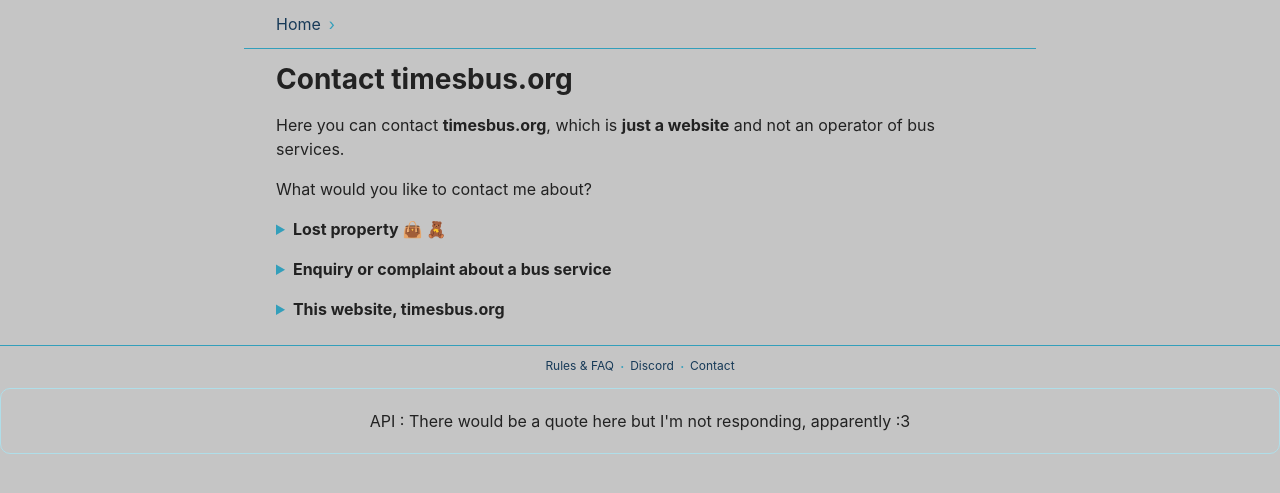
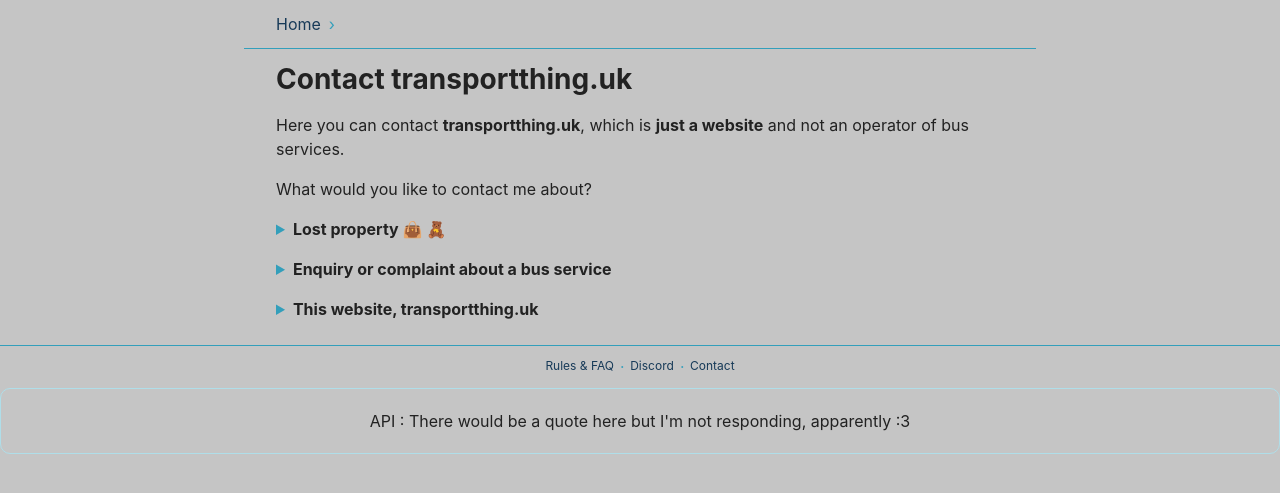
Before and after one commit to iMarkeh/timesbus.org, a Django app: template busstops/templates/contact.html in a window 1280 px wide. Shown: the part 56-549 px from the top of the page. Run offline with Django 4.2, Linux system fonts and the light colour scheme; the template is opened without the code that fills it, so the values that code supplies are empty; style sheets or scripts are compiled from the project's sources; some web fonts are replaced; grey boxes are pictures that could not be loaded.

Commit message:
dammit ash...

```diff
--- a/api/templates/rest_framework/api.html
+++ b/api/templates/rest_framework/api.html
@@ -1,7 +1,7 @@
 {% extends "rest_framework/base.html" %}
 
-{% block title %}{% if name %}{{ name }} – {% endif %}API – timesbus.org{% endblock %}
+{% block title %}{% if name %}{{ name }} – {% endif %}API – transportthing.uk{% endblock %}
 
 {% block branding %}
-    <a class='navbar-brand' href='/'>timesbus.org</a>
+    <a class='navbar-brand' href='/'>transportthing.uk</a>
 {% endblock branding %}
--- a/buses/settings.py
+++ b/buses/settings.py
@@ -310,7 +310,9 @@ ALLOW_VEHICLE_NOTES_OPERATORS = (
     "SCLK",  # Scottish Citylink
     "ie-526",  # Irish Citylink
     "ie-1178",  # Dublin Express
-    "ie-7778000" # Citylink...
+    "ie-7778000", # Citylink...
+    "PRES", # Preservation
+    "MOTGTM" # MoTGM
 )
 
 NEW_VEHICLE_WEBHOOK_URL = os.environ.get("NEW_VEHICLE_WEBHOOK_URL")
--- a/busstops/templates/contact.html
+++ b/busstops/templates/contact.html
@@ -1,9 +1,9 @@
 {% extends 'page.html' %}
 
-{% block title %}Contact timesbus.org{% endblock %}
+{% block title %}Contact transportthing.uk{% endblock %}
 
 {% block canonical %}
-    <link rel="canonical" href="https://timesbus.org/contact">
+    <link rel="canonical" href="https://transportthing.uk/contact">
 {% endblock canonical %}
 
 {% block bodyclass %}narrow{% endblock %}
@@ -18,9 +18,9 @@
 
 {% else %}
 
-    <h1>Contact timesbus.org</h1>
+    <h1>Contact transportthing.uk</h1>
 
-    <p>Here you can contact <strong>timesbus.org</strong>, which is <strong>just a website</strong> and not an operator of bus services.</p>
+    <p>Here you can contact <strong>transportthing.uk</strong>, which is <strong>just a website</strong> and not an operator of bus services.</p>
 
     <p>What would you like to contact me about?</p>
 
@@ -38,12 +38,12 @@
     </details>
 
     <details{% if form.is_bound or form.initial.message %} open{% endif %}>
-        <summary>This website, timesbus.org</summary>
+        <summary>This website, transportthing.uk</summary>
 
         {% load email_obfuscator %}
 
         <p>For matters pertaining to <strong>this website</strong>,
-        you can email {{ 'contact@timesbus.org'|obfuscate_mailto }}
+        you can email {{ 'contact@transportthing.uk'|obfuscate_mailto }}
         or use this form:</p>
 
         <form action="/contact" method="post">
--- a/busstops/templates/jinja2/motd_partial.html
+++ b/busstops/templates/jinja2/motd_partial.html
@@ -12,7 +12,7 @@
         })
     }
     function fetchAprilQuote() {
-        $.getJSON("https://api.snubs.dev/quotes/random?tags=tb-april&published=true", function (quotes) {
+        $.getJSON("https://snubs.apilogic.uk/quotes/random?tags=tb-april&published=true", function (quotes) {
             if (quotes.length === 0) {
                 $("#motd-text").text(" ")
                 return;
--- a/frontend/css/_base.scss
+++ b/frontend/css/_base.scss
@@ -213,13 +213,13 @@ body {
 
     .site-name {
         font-size: 24px;
-         margin-top: 15px;
-	 height: 28px;
-	 width: 150px;
-	 background-image: var(--logo-url);
-	 background-repeat: no-repeat;
-	 background-size: contain;
-         position: absolute;
+	height: 32px;
+	width: 150px;
+	background-image: var(--logo-url);
+	background-repeat: no-repeat;
+	background-size: contain;
+        background-position: center;
+        position: absolute;
     }
 
     div {
--- a/vehicles/management/commands/import_vehicles.py
+++ b/vehicles/management/commands/import_vehicles.py
@@ -30,11 +30,11 @@ class Command(BaseCommand):
 
 
                 vehicle_data_values = []
-                for current_numeric_code in range(0, len(self.WANTED_CODES) + 1):
-                    current_code_str = str(WANTED_CODES[current_numeric_code])
+                for current_numeric_code in range(0, len(self.WANTED_CODES)):
+                    current_code_str = str(self.WANTED_CODES[current_numeric_code])
                     slug = f"{self.OPERATOR_PREFIX}-{current_code_str}"
                     code = current_code_str
-                    if self.WANTED_CODES[current_numeric_code].isstring():
+                    if type(self.WANTED_CODES[current_numeric_code]) == int:
                         fleet_number = self.WANTED_CODES[current_numeric_code]
                     fleet_code = current_code_str
                     reg = f""
--- a/vehicles/templates/operator_vehicles.html
+++ b/vehicles/templates/operator_vehicles.html
@@ -1,9 +1,9 @@
 {% extends 'page.html' %}
 
-{% block title %}Fleet list – {% firstof parent object %} – timesbus.org{% endblock %}
+{% block title %}Fleet list – {% firstof parent object %} – transportthing.uk{% endblock %}
 
 {% block canonical %}
-    <link rel="canonical" href="https://timesbus.org{{ object.get_absolute_url }}/vehicles">
+    <link rel="canonical" href="https://transportthing.uk{{ object.get_absolute_url }}/vehicles">
 {% endblock canonical %}
 
 {% block head %}
--- a/vehicles/templates/vehicle_edits.html
+++ b/vehicles/templates/vehicle_edits.html
@@ -1,6 +1,6 @@
 {% extends 'page.html' %}
 
-{% block title %}Vehicle edits – timesbus.org{% endblock %}
+{% block title %}Vehicle edits – transportthing.uk{% endblock %}
 
 {% block canonical %}<meta name="robots" content="noindex,noarchive">{% endblock %}
 
--- a/vehicles/templates/vehicles.html
+++ b/vehicles/templates/vehicles.html
@@ -1,9 +1,9 @@
 {% extends 'page.html' %}
 
-{% block title %}Vehicles – timesbus.org{% endblock %}
+{% block title %}Vehicles – transportthing.uk{% endblock %}
 
 {% block canonical %}
-    <link rel="canonical" href="https://timesbus.org/vehicles">
+    <link rel="canonical" href="https://transportthing.uk/vehicles">
 {% endblock canonical %}
 
 {% block bodyclass %}narrow{% endblock %}
@@ -18,7 +18,7 @@
 
 <h1>Vehicles</h1>
 
-<p>It’s not the main point of timesbus.org, but we do have some unofficial fleet lists and things – a by-product of the <a href="/map">live bus tracking map</a>, with additional information provided by our wonderful users.</p>
+<p>It’s not the main point of transportthing.uk, but we do have some unofficial fleet lists and things – a by-product of the <a href="/map">live bus tracking map</a>, with additional information provided by our wonderful users.</p>
 
 <p>There’s also <a href="/api/vehicles/">a vehicle information API</a>.</p>
 
```
Also changed, not shown: busstops/templates/index.html (+1 -6 lines).
